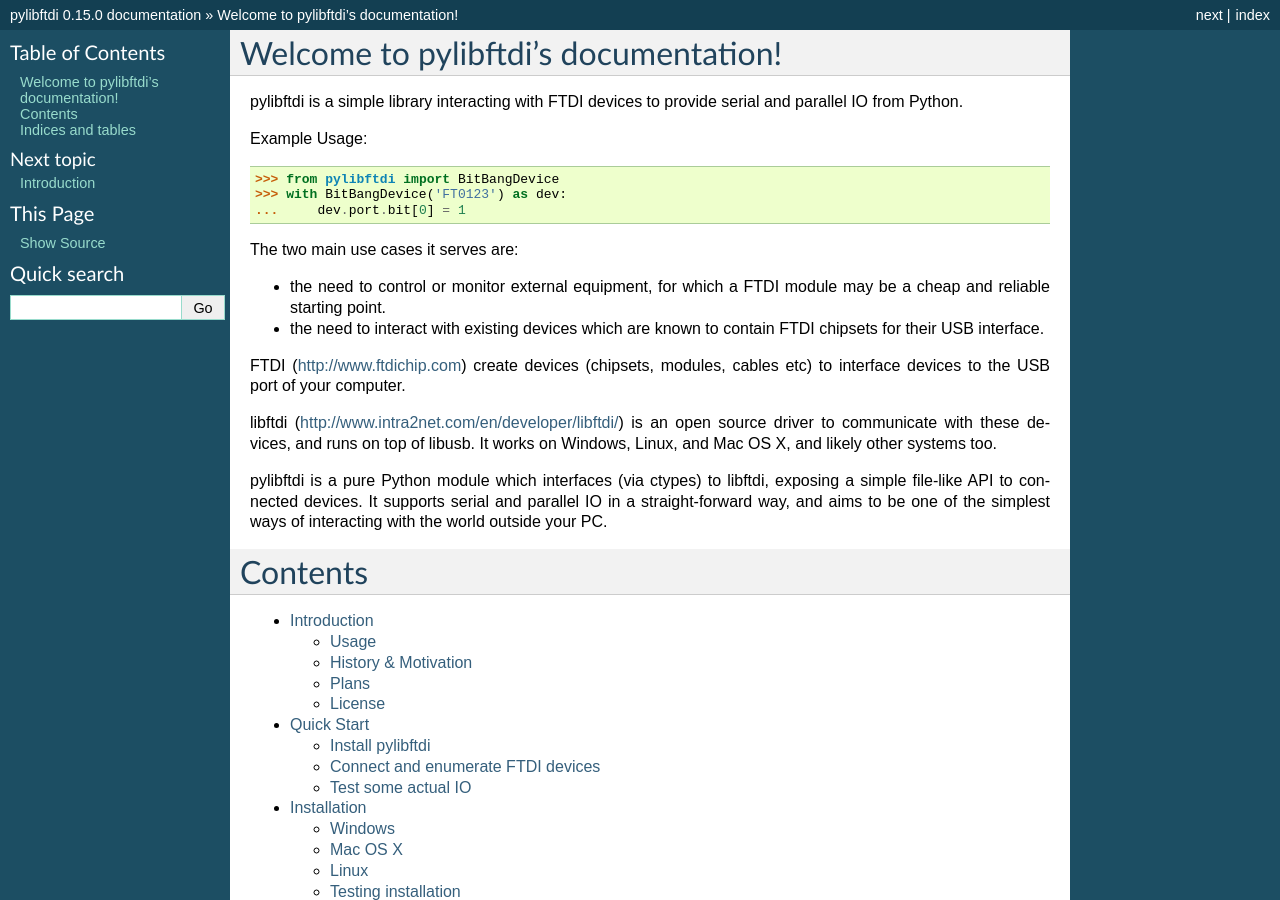
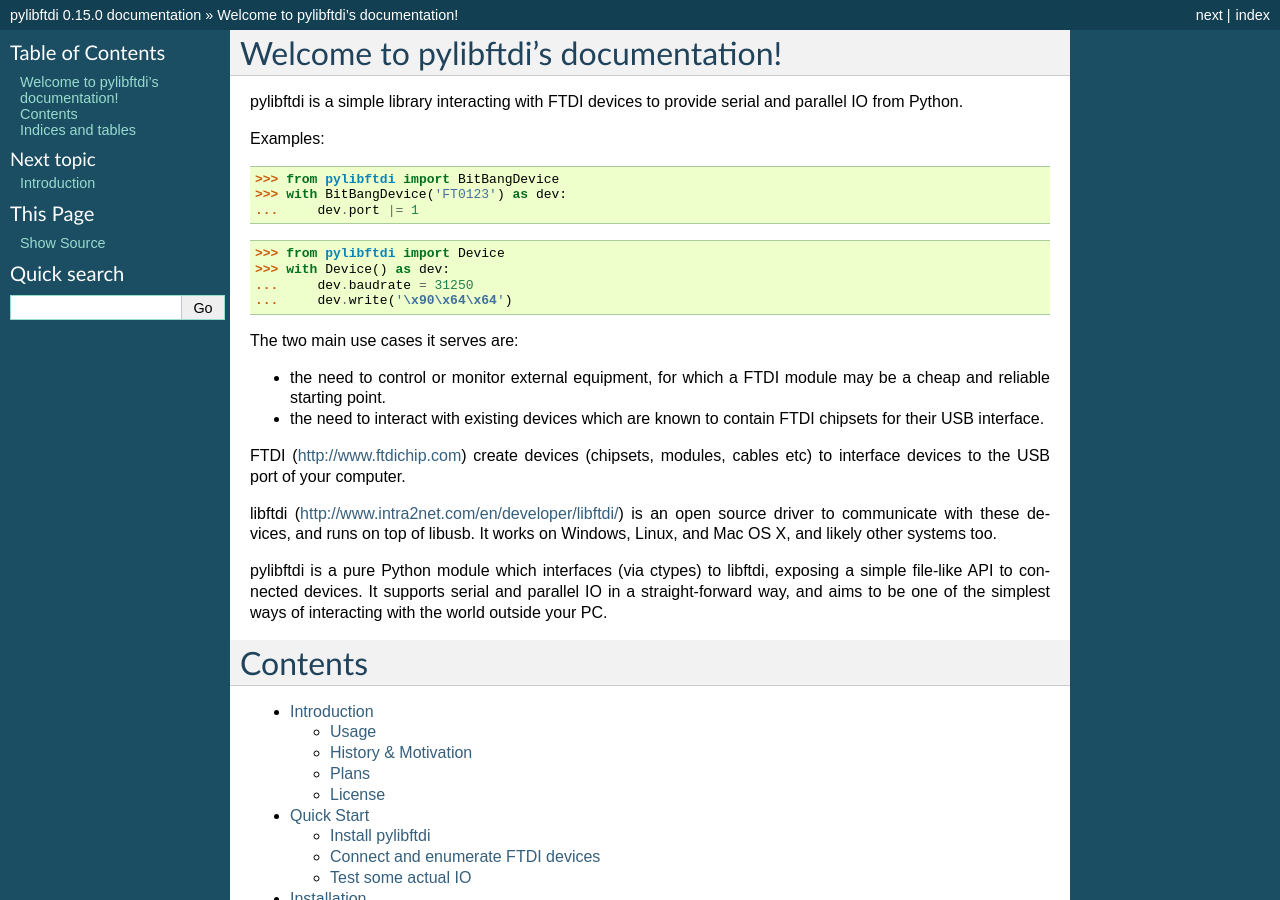
Before and after one commit to codedstructure/pylibftdi.old, a Sphinx documentation site: the page built from docs/index.rst, in a window 1280 px wide and 900 px high. Built offline with Sphinx 7.4.7, drawn with Linux system fonts in a browser that asks for light colours.

Commit message:
fix misleading docs for not-yet-ready changes

```diff
--- a/docs/index.rst
+++ b/docs/index.rst
@@ -4,11 +4,18 @@
 pylibftdi is a simple library interacting with FTDI devices to provide
 serial and parallel IO from Python.
 
-Example Usage::
+Examples::
 
     >>> from pylibftdi import BitBangDevice
     >>> with BitBangDevice('FT0123') as dev:
-    ...     dev.port.bit[0] = 1
+    ...     dev.port |= 1
+
+::
+
+    >>> from pylibftdi import Device
+    >>> with Device() as dev:
+    ...     dev.baudrate = 31250
+    ...     dev.write('\x90\x64\x64')
 
 The two main use cases it serves are:
 
```
